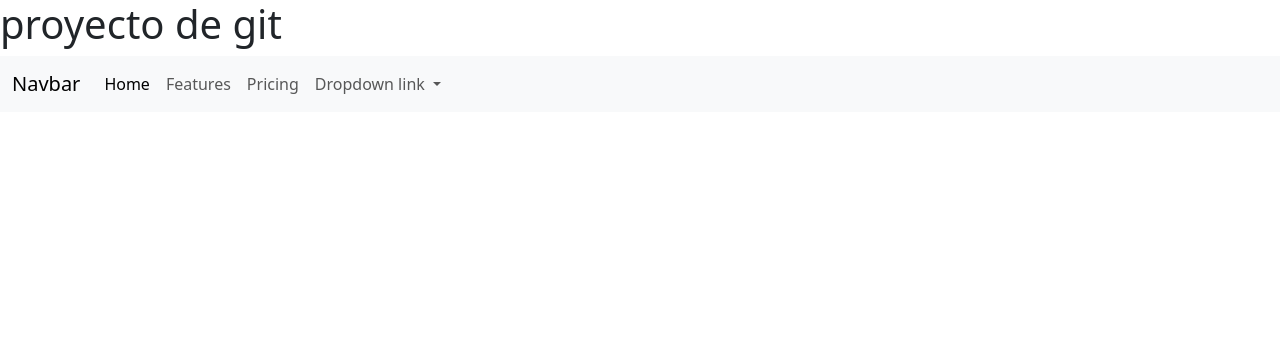
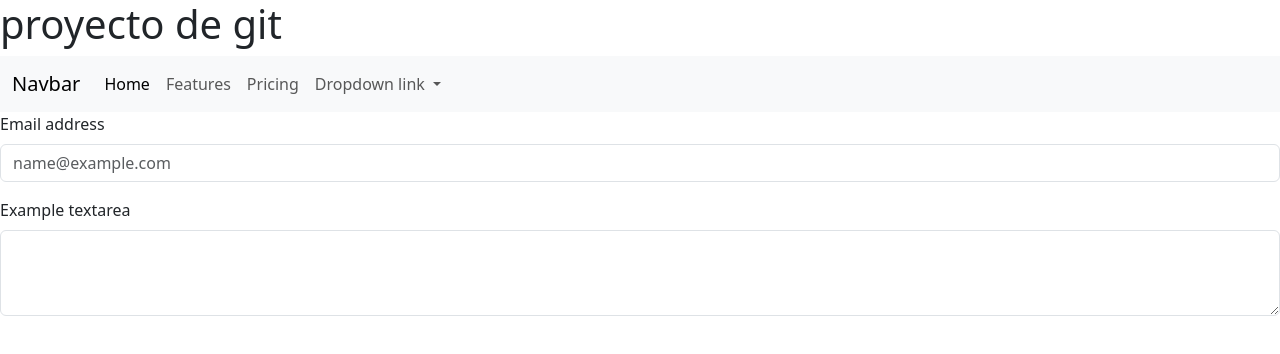
Before and after one commit to SamuSoto0326/proyecto-prueba, a plain HTML site: page index.html in a window 1280 px wide. Drawn offline with nearby package versions, Linux system fonts and the light colour scheme.

Commit message:
tercera version

```diff
--- a/index.html
+++ b/index.html
@@ -42,6 +42,15 @@
         </div>
       </nav>
 
+      <div class="mb-3">
+        <label for="exampleFormControlInput1" class="form-label">Email address</label>
+        <input type="email" class="form-control" id="exampleFormControlInput1" placeholder="name@example.com">
+      </div>
+      <div class="mb-3">
+        <label for="exampleFormControlTextarea1" class="form-label">Example textarea</label>
+        <textarea class="form-control" id="exampleFormControlTextarea1" rows="3"></textarea>
+      </div>
+
 
 
 </body>
```
